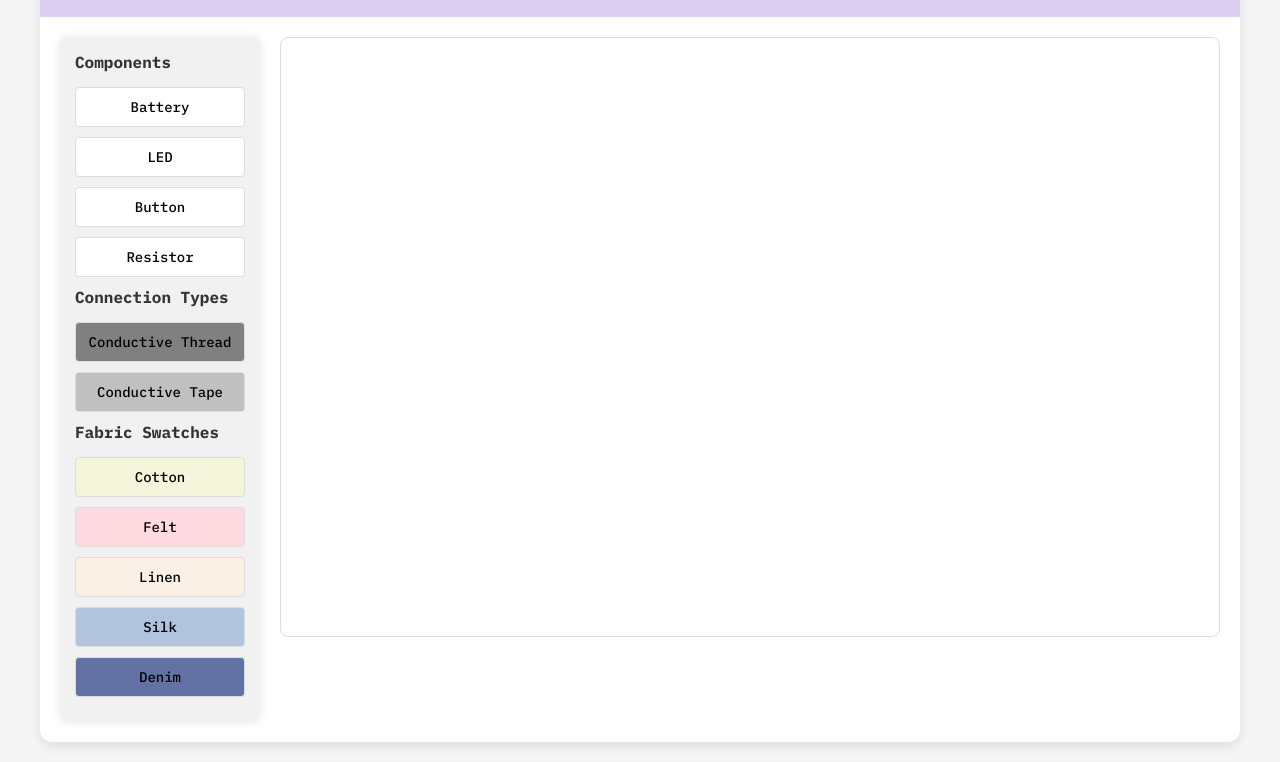
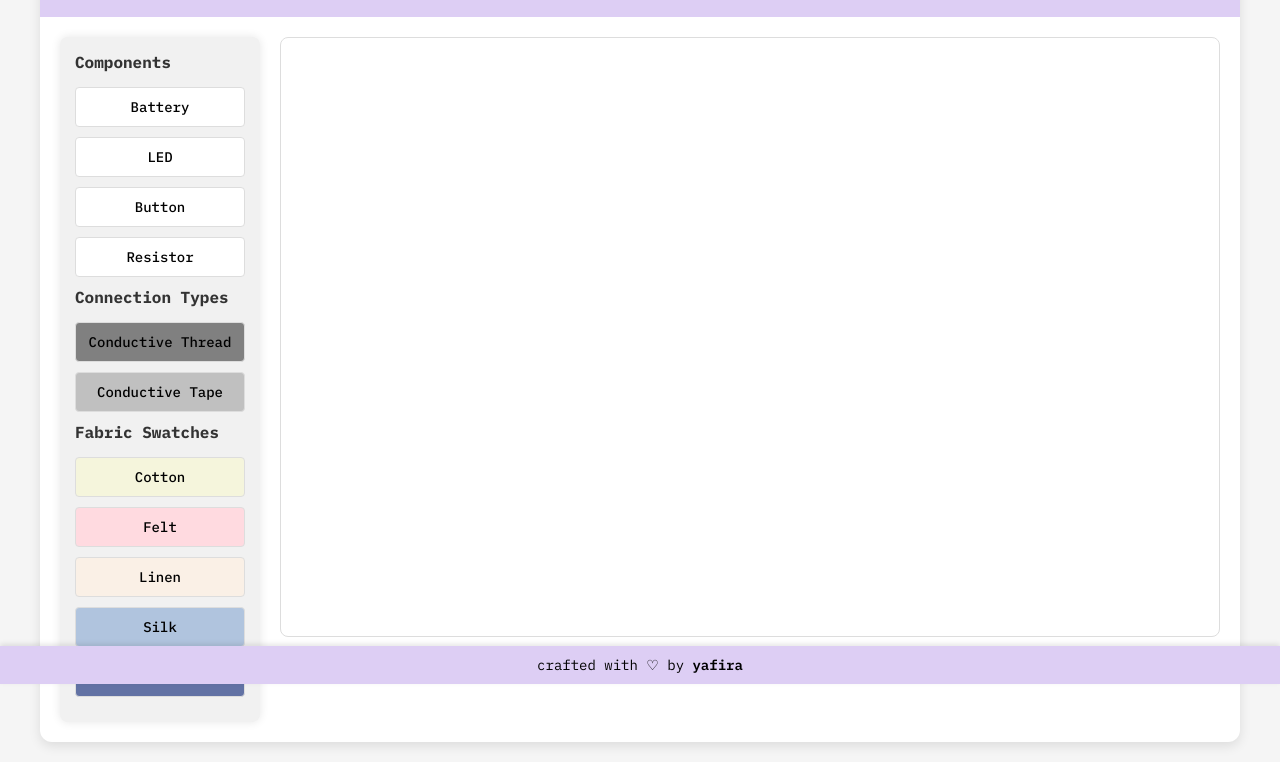
Before and after one commit to yafira/TinkerThread, a plain HTML site: page index.html in a window 1280 px wide. Shown: the part 116-878 px from the top of the page. Drawn offline with Linux system fonts and the light colour scheme.

Commit message:
added footer

```diff
--- a/index.html
+++ b/index.html
@@ -55,4 +55,13 @@
 
 		<script src="script.js"></script>
 	</body>
+	<footer class="footer">
+		crafted with ♡ by
+		<a
+			href="https://yafira.notion.site/Yafira-Martinez-e0967d10056449b18591d94a42926353"
+			target="_blank"
+			rel="noopener noreferrer"
+			>yafira</a
+		>
+	</footer>
 </html>
--- a/styles.css
+++ b/styles.css
@@ -231,6 +231,34 @@ body {
 	color: #0c5460;
 	border: 1px solid #bee5eb;
 }
+/* Footer Styles */
+.footer {
+	position: fixed;
+	bottom: 0;
+	left: 0;
+	width: 100%;
+	text-align: center;
+	padding: 10px 0;
+	background-color: #ddcef4; /* Match your header color */
+	color: #000000; /* Match your header text color */
+	font-family: 'IBM Plex Mono', monospace;
+	font-size: 14px;
+	box-shadow: 0 -2px 5px rgba(0, 0, 0, 0.1);
+	z-index: 1000; /* Ensure it stays above other content */
+}
+
+/* Footer */
+
+.footer a {
+	color: #000000; /* Match your header text color */
+	text-decoration: none;
+	font-weight: 600;
+}
+
+.footer a:hover {
+	color: mintcream;
+	text-decoration: none;
+}
 
 /* Responsive Design */
 @media (max-width: 768px) {
```
